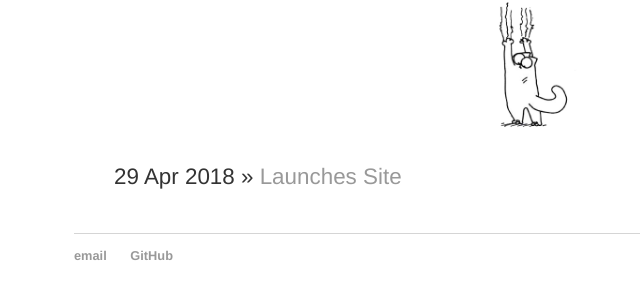
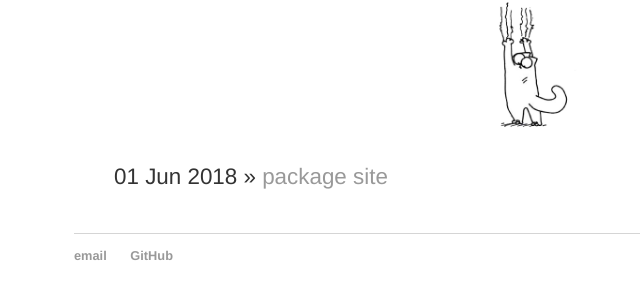
Before and after one commit to RetoSchmucki/rbms, a Jekyll site: the page built from docs/blog/index.html, in a window 1280 px wide. Shown: the part 107-406 px from the top of the page, without its empty margins (118-758 px from the left). Built offline with Jekyll 4.4.1, drawn with Linux system fonts in a browser that asks for light colours.

Commit message:
fix post

```diff
--- a/docs/_posts/2018-04-29-site-launched.md
+++ b/docs/_posts/2018-06-01-site-launched.md
@@ -1,7 +1,7 @@
 ---
 layout: post
-title: "Launches Site"
-date: "2018-04-29"
+title: "package site"
+date: "2018-06-01"
 ---
 
 Well... not much to say yet.
```
